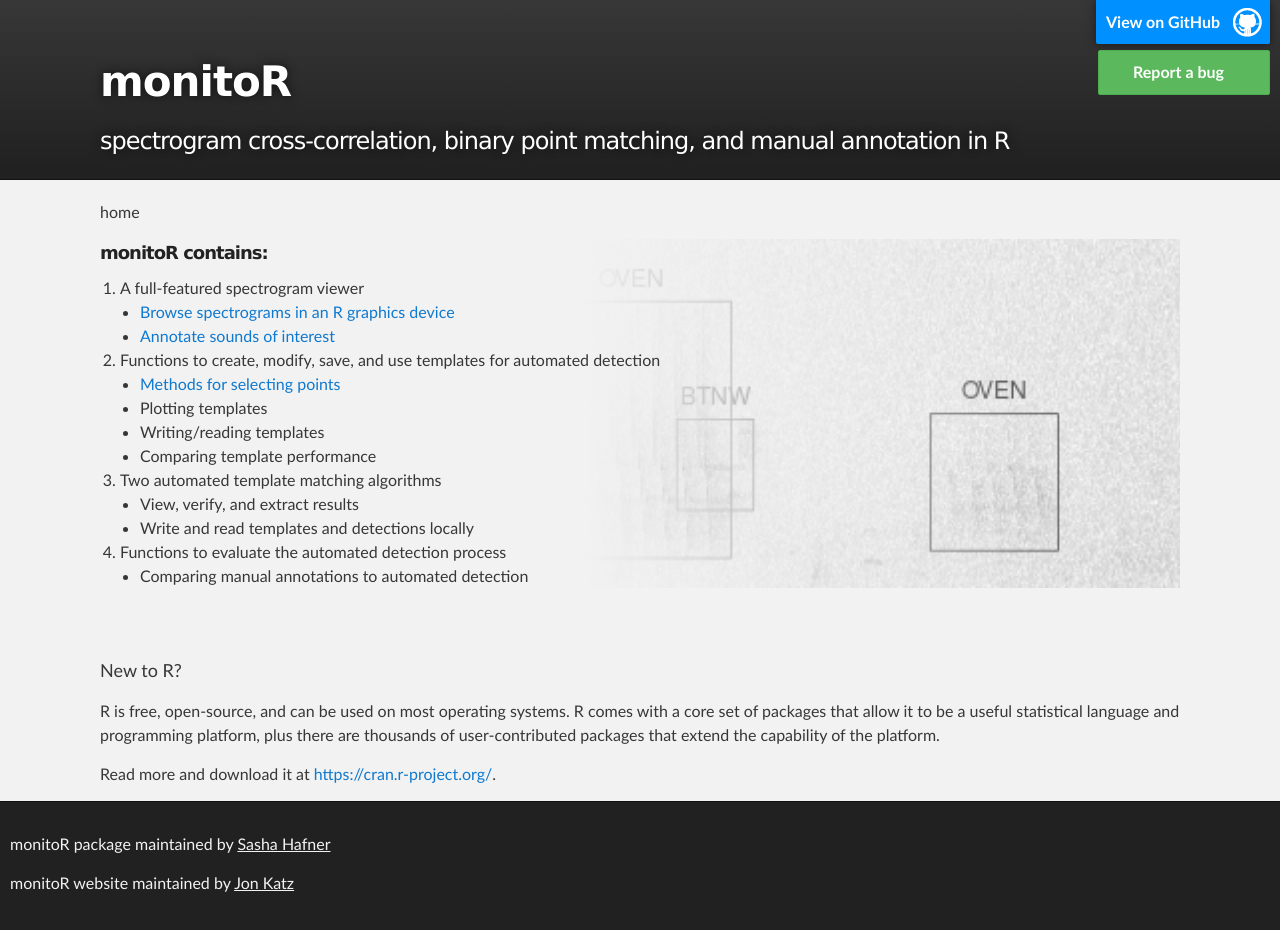
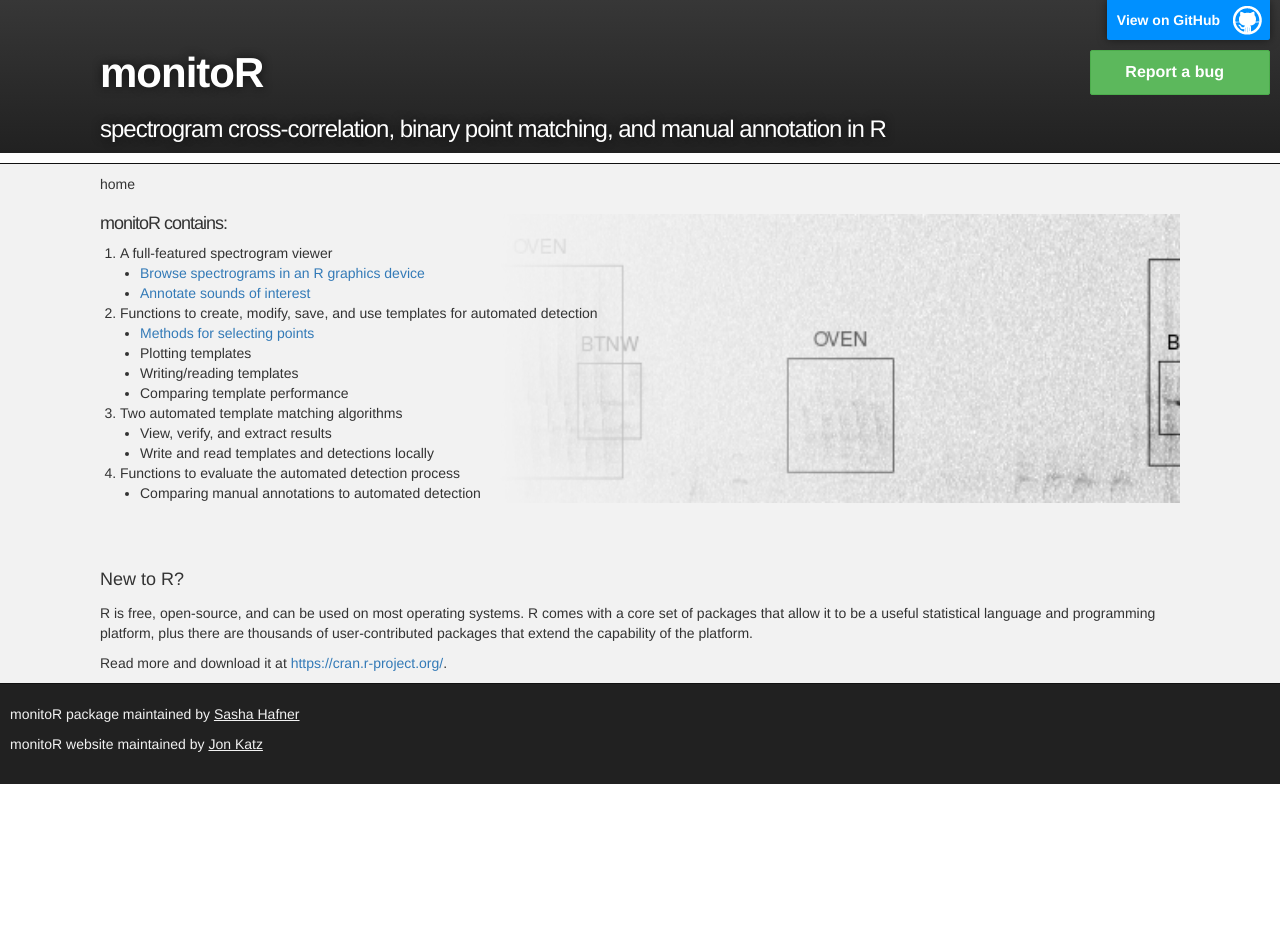
Before and after one commit to jonkatz2/monitoR, a Jekyll site: the page built from index.md, in a window 1280 px wide. Built offline with Jekyll 4.4.1, drawn with Linux system fonts in a browser that asks for light colours; nearby versions of some CDN libraries; library files that are not in the unit come from our copies; after the commit the page ends 900 px from its top, so only the background shows below that.

Commit message:
rmarkdown

```diff
--- a/_layouts/default.html
+++ b/_layouts/default.html
@@ -11,6 +11,19 @@
     <link href="/assets/themes/bootstrap/css/bootstrap.min.css" rel="stylesheet">
     <!-- Theme -->
     <link rel="stylesheet" type="text/css" media="screen" href="{{ '/assets/css/style.css?v=' | append: site.github.build_revision | relative_url }}">
+
+    <script src="/monitoR/assets/md_libs/jquery-1.11.3/jquery.min.js"></script>
+    <meta name="viewport" content="width=device-width, initial-scale=1" />
+    <link href="/monitoR/assets/md_libs/bootstrap-3.3.5/css/bootstrap.min.css" rel="stylesheet" />
+    <script src="/monitoR/assets/md_libs/bootstrap-3.3.5/js/bootstrap.min.js"></script>
+    <script src="/monitoR/assets/md_libs/bootstrap-3.3.5/shim/html5shiv.min.js"></script>
+    <script src="/monitoR/assets/md_libs/bootstrap-3.3.5/shim/respond.min.js"></script>
+    <script src="/monitoR/assets/md_libs/jqueryui-1.11.4/jquery-ui.min.js"></script>
+    <link href="/monitoR/assets/md_libs/tocify-1.9.1/jquery.tocify.css" rel="stylesheet" />
+    <script src="/monitoR/assets/md_libs/tocify-1.9.1/jquery.tocify.js"></script>
+    <script src="/monitoR/assets/md_libs/navigation-1.1/tabsets.js"></script>
+    <link href="/monitoR/assets/md_libs/highlightjs-9.12.0/default.css" rel="stylesheet" />
+    <script src="/monitoR/assets/md_libs/highlightjs-9.12.0/highlight.js"></script>
 
 {% seo %}
   </head>
```
